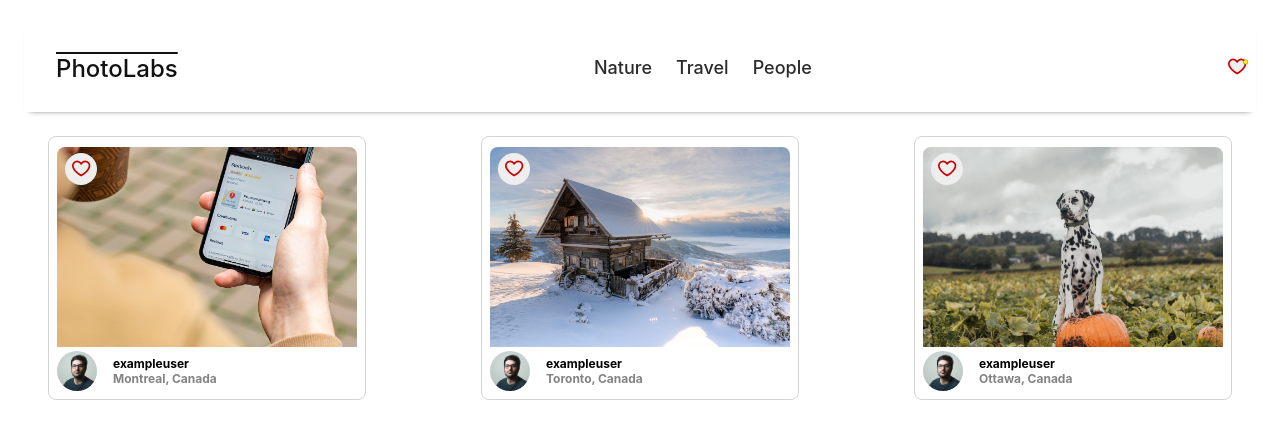
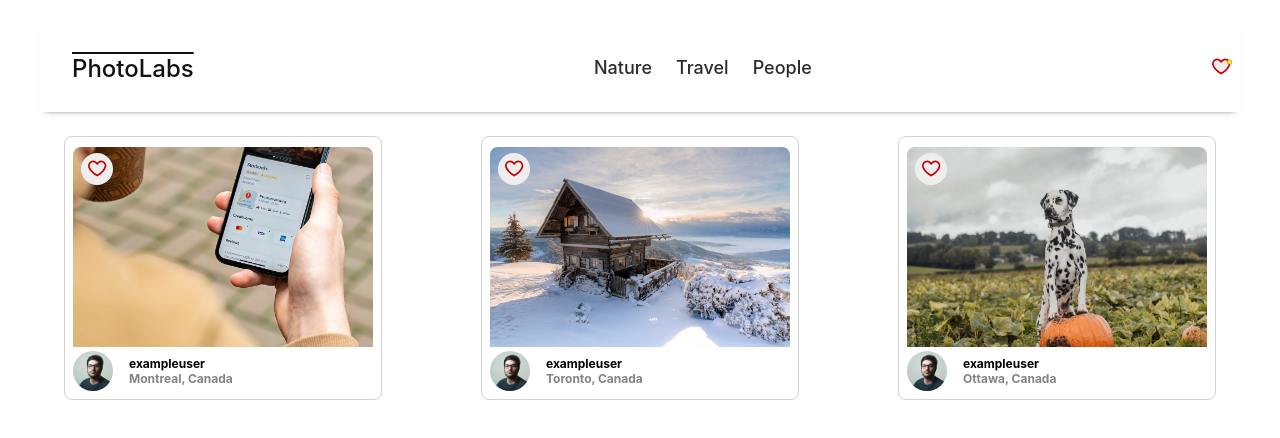
Before and after one commit to moastra/photolabs, a React (Create React App) app in the folder frontend/: page / in a window 1280 px wide. Shown: the top 438 px of the page. Built offline with nearby package versions, Linux system fonts and the light colour scheme; the HTML template or start-up script is replaced by a standard one.

Commit message:
update the homeroute component by adding both the navbar and the photolist

```diff
--- a/frontend/src/App.jsx
+++ b/frontend/src/App.jsx
@@ -1,7 +1,7 @@
 import React from 'react';
-import TopNavigation from 'components/TopNavigationBar';
-import PhotoList from './components/PhotoList';
+import HomeRoute from 'routes/HomeRoute';
 import './App.scss';
+
 
 
 
@@ -9,8 +9,7 @@ import './App.scss';
 const App = () => {
   return (
     <div className="App">
-    <TopNavigation/>
-    <PhotoList/>
+    <HomeRoute />
     </div>
   );
 };
--- a/frontend/src/routes/HomeRoute.jsx
+++ b/frontend/src/routes/HomeRoute.jsx
@@ -1,11 +1,14 @@
 import React from 'react';
 
 import '../styles/HomeRoute.scss';
+import TopNavigation from 'components/TopNavigationBar';
+import PhotoList from 'components/PhotoList';
 
 const HomeRoute = () => {
   return (
     <div className="home-route">
-      {/* Insert React */}
+      <TopNavigation />
+      <PhotoList />
     </div>
   );
 };
```
